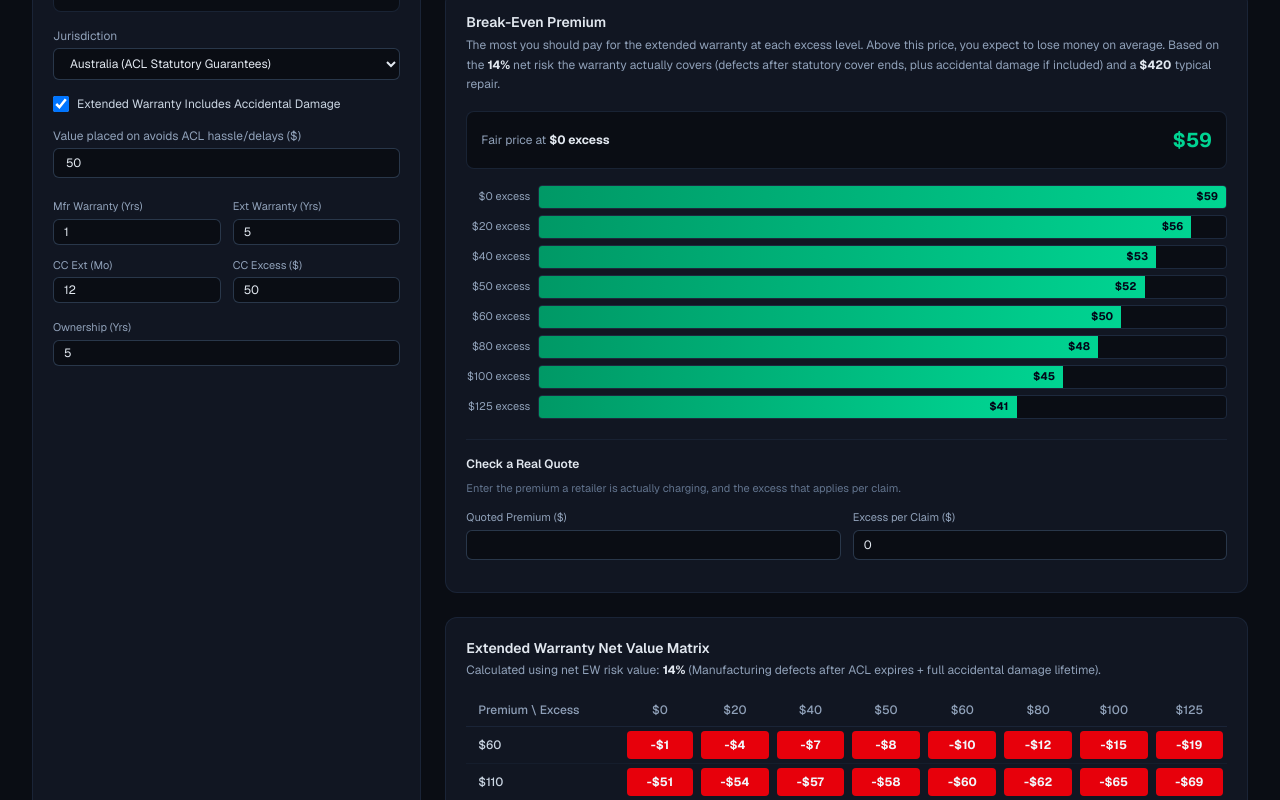
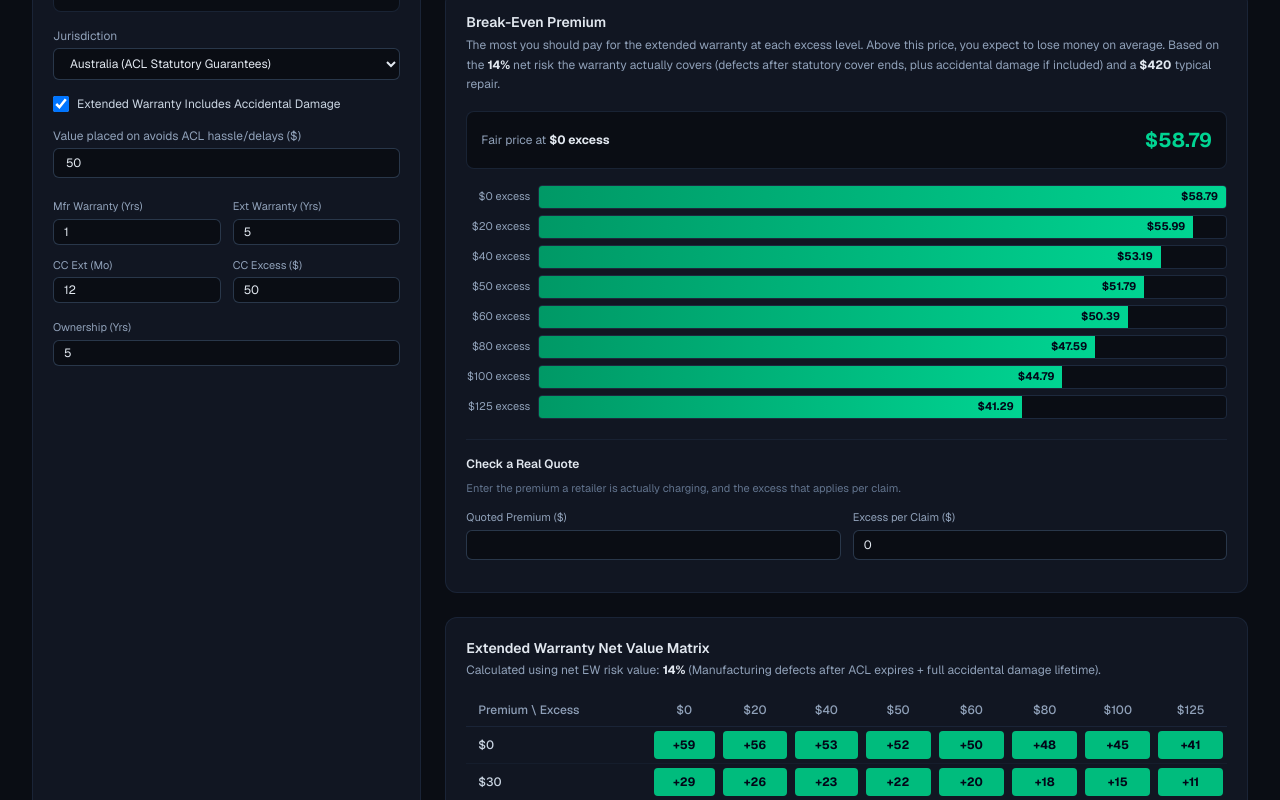
Before and after one commit to ivandenisovich/extended-warranty-calculator, a Next.js app: page / in a window 1280 px wide. Shown: the part 480-1280 px from the top of the page. Built offline with nearby package versions, Linux system fonts and the light colour scheme.

Commit message:
Update break-even chart and matrix display

```diff
--- a/app/BreakEvenCard.tsx
+++ b/app/BreakEvenCard.tsx
@@ -16,9 +16,11 @@ export default function BreakEvenCard({ evaluation }: BreakEvenCardProps) {
 
   const quoteNum = typeof quotedPremium === 'number' ? quotedPremium : 0;
   const effectiveRepair = Math.max(0, repairCost - quotedExcess);
-  const quoteFairPrice = Math.round(breakEven.netRiskProb * effectiveRepair);
+  const quoteFairPrice = Math.round(breakEven.netRiskProb * effectiveRepair * 100) / 100;
   const verdict = quoteNum === 0 ? null : quoteNum <= quoteFairPrice ? 'good' : 'bad';
-  const margin = Math.abs(quoteFairPrice - quoteNum);
+  const margin = Math.abs(Math.round((quoteFairPrice - quoteNum) * 100) / 100);
+  const fmt = (v: number) =>
+    v.toLocaleString('en-AU', { minimumFractionDigits: 2, maximumFractionDigits: 2 });
 
   return (
     <div className="bg-[#111622] border border-slate-800/80 rounded-xl p-5">
@@ -37,7 +39,7 @@ export default function BreakEvenCard({ evaluation }: BreakEvenCardProps) {
         <span className="text-xs text-slate-400">
           Fair price at <strong className="text-slate-200">$0 excess</strong>
         </span>
-        <span className="text-xl font-bold text-emerald-400">${breakEven.atZeroExcess}</span>
+        <span className="text-xl font-bold text-emerald-400">${fmt(breakEven.atZeroExcess)}</span>
       </div>
 
       <div className="space-y-1.5">
@@ -55,13 +57,13 @@ export default function BreakEvenCard({ evaluation }: BreakEvenCardProps) {
                 >
                   {widthPct >= 12 && (
                     <span className="text-[11px] font-bold text-slate-950">
-                      ${level.breakEvenPremium}
+                      ${fmt(level.breakEvenPremium)}
                     </span>
                   )}
                 </div>
                 {widthPct < 12 && (
                   <span className="absolute right-2 top-1/2 -translate-y-1/2 text-[11px] font-bold text-emerald-400">
-                    ${level.breakEvenPremium}
+                    ${fmt(level.breakEvenPremium)}
                   </span>
                 )}
               </div>
@@ -112,11 +114,11 @@ export default function BreakEvenCard({ evaluation }: BreakEvenCardProps) {
                 {verdict === 'good' ? 'Good value' : 'Poor value'}
               </strong>
               <span className="text-xs text-slate-300">
-                {verdict === 'good' ? `${margin} below` : `${margin} above`} break-even
+                {verdict === 'good' ? `${fmt(margin)} below` : `${fmt(margin)} above`} break-even
               </span>
             </div>
             <p className="text-[11px] text-slate-400 leading-relaxed">
-              Fair price for this quote is <strong className="text-slate-200">${quoteFairPrice}</strong>{' '}
+              Fair price for this quote is <strong className="text-slate-200">${fmt(quoteFairPrice)}</strong>{' '}
               (with ${quotedExcess} excess, the covered repair is worth ${effectiveRepair} per claim).
               {verdict === 'bad'
                 ? ' You expect to lose money on average at this price.'
--- a/app/page.tsx
+++ b/app/page.tsx
@@ -168,7 +168,9 @@ export default function Home() {
             </div>
             <div className="flex justify-between items-center pt-2 border-t border-slate-800/60">
               <span className="text-slate-400">Break-Even Premium ($0 excess):</span>
-              <strong className="text-emerald-400 font-bold">${evaluation.breakEven.atZeroExcess}</strong>
+              <strong className="text-emerald-400 font-bold">
+                ${evaluation.breakEven.atZeroExcess.toFixed(2)}
+              </strong>
             </div>
           </div>
 
@@ -519,12 +521,14 @@ export default function Home() {
                         <td key={cIdx} className="p-1">
                           <div
                             className={`py-1.5 px-2 rounded font-bold transition-colors ${
-                              cell.isPositive
+                              cell.status === 'positive'
                                 ? 'bg-emerald-500 text-slate-950'
+                                : cell.status === 'neutral'
+                                ? 'bg-orange-500 text-slate-950'
                                 : 'bg-red-600 text-slate-100'
                             }`}
                           >
-                            {cell.netValue >= 0 ? `+$${cell.netValue}` : `-$${Math.abs(cell.netValue)}`}
+                            {cell.netValue >= 0 ? `+${cell.netValue}` : `-${Math.abs(cell.netValue)}`}
                           </div>
                         </td>
                       ))}
--- a/app/warrantyEngine.ts
+++ b/app/warrantyEngine.ts
@@ -145,7 +145,7 @@ export interface MatrixCell {
   premium: number;
   excess: number;
   netValue: number;
-  isPositive: boolean;
+  status: 'positive' | 'neutral' | 'negative';
 }
 
 export interface EvaluationResult {
@@ -177,6 +177,27 @@ export interface EvaluationResult {
     repairRatio: number;
     hazard: HazardShape;
   };
+}
+
+// Premium axis for the matrix: bracket the $0-excess break-even premium with
+// steps above and below it, so at least one positive or neutral combination
+// exists whenever one is possible. Prices are rounded to friendly amounts.
+function adaptivePremiums(atZeroExcess: number): number[] {
+  const be = Math.max(1, atZeroExcess);
+  const nice = (v: number) => {
+    if (v < 20) return Math.round(v);
+    if (v < 100) return Math.round(v / 5) * 5;
+    return Math.round(v / 10) * 10;
+  };
+  const set = new Set<number>([
+    0,
+    nice(be * 0.5),
+    nice(be),
+    nice(be * 1.5),
+    nice(be * 2),
+    nice(be * 3),
+  ]);
+  return [...set].sort((a, b) => a - b);
 }
 
 // Excess options scale with purchase price: roughly 1% to 10% in 8 steps,
@@ -312,32 +333,33 @@ export function evaluateWarranty(input: EvaluationInput): EvaluationResult {
   const ewEV = ewNetRisk * repairCost;
   const ccEV = ccRisk * Math.max(0, repairCost - ccExcess);
 
-  // Net value matrix at price-scaled excess levels
+  // Net value matrix at price-scaled excess levels. The premium axis adapts to
+  // the break-even range so positive and net-neutral combinations are visible.
   const excessLevels = scaledExcessLevels(productPrice);
-  const premiums = [60, 110, 160, 210, 260, 310, 360];
+
+  const fairAt = (exc: number) => ewNetRisk * Math.max(0, repairCost - exc);
+  const breakEvenLevels = excessLevels.map((exc) => ({
+    excess: exc,
+    breakEvenPremium: Math.round(fairAt(exc) * 100) / 100,
+  }));
+  const atZeroExcess = breakEvenLevels[0]?.breakEvenPremium ?? 0;
+
+  const premiums = adaptivePremiums(atZeroExcess);
   const grid: MatrixCell[][] = [];
 
   for (const prem of premiums) {
     const row: MatrixCell[] = [];
     for (const exc of excessLevels) {
-      const netEv = ewNetRisk * Math.max(0, repairCost - exc);
-      const netValue = Math.round(netEv - prem);
+      const netValue = Math.round(fairAt(exc) - prem);
       row.push({
         premium: prem,
         excess: exc,
         netValue,
-        isPositive: netValue > 0,
+        status: netValue > 0 ? 'positive' : netValue === 0 ? 'neutral' : 'negative',
       });
     }
     grid.push(row);
   }
-
-  // Break-even premium: fair price = expected covered payout at each excess
-  const breakEvenLevels = excessLevels.map((exc) => ({
-    excess: exc,
-    breakEvenPremium: Math.round(ewNetRisk * Math.max(0, repairCost - exc)),
-  }));
-  const atZeroExcess = breakEvenLevels[0]?.breakEvenPremium ?? 0;
 
   const overlapMonths = Math.max(0, Math.min(aclMonths, ewEndMonths) - mfrMonths);
   const postAclMonths = Math.max(0, ewEndMonths - Math.max(mfrMonths, aclMonths));
```
